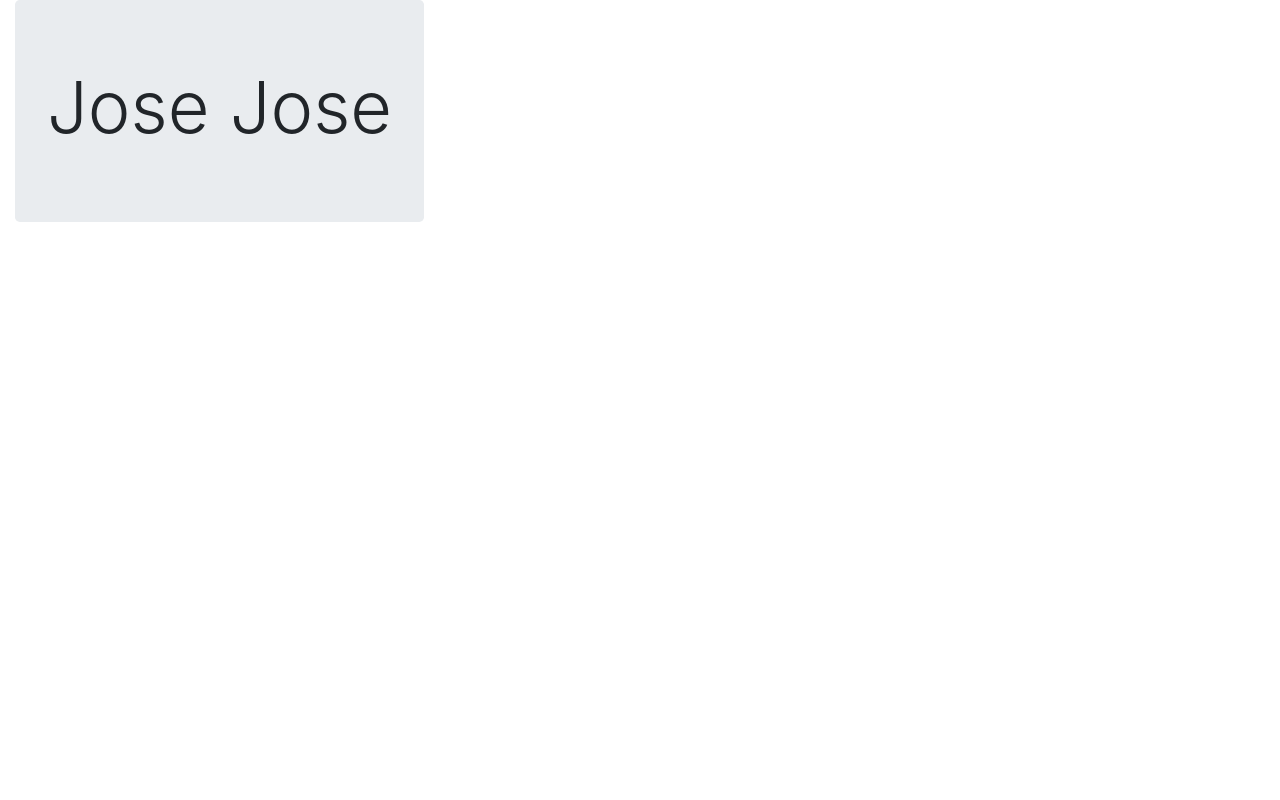
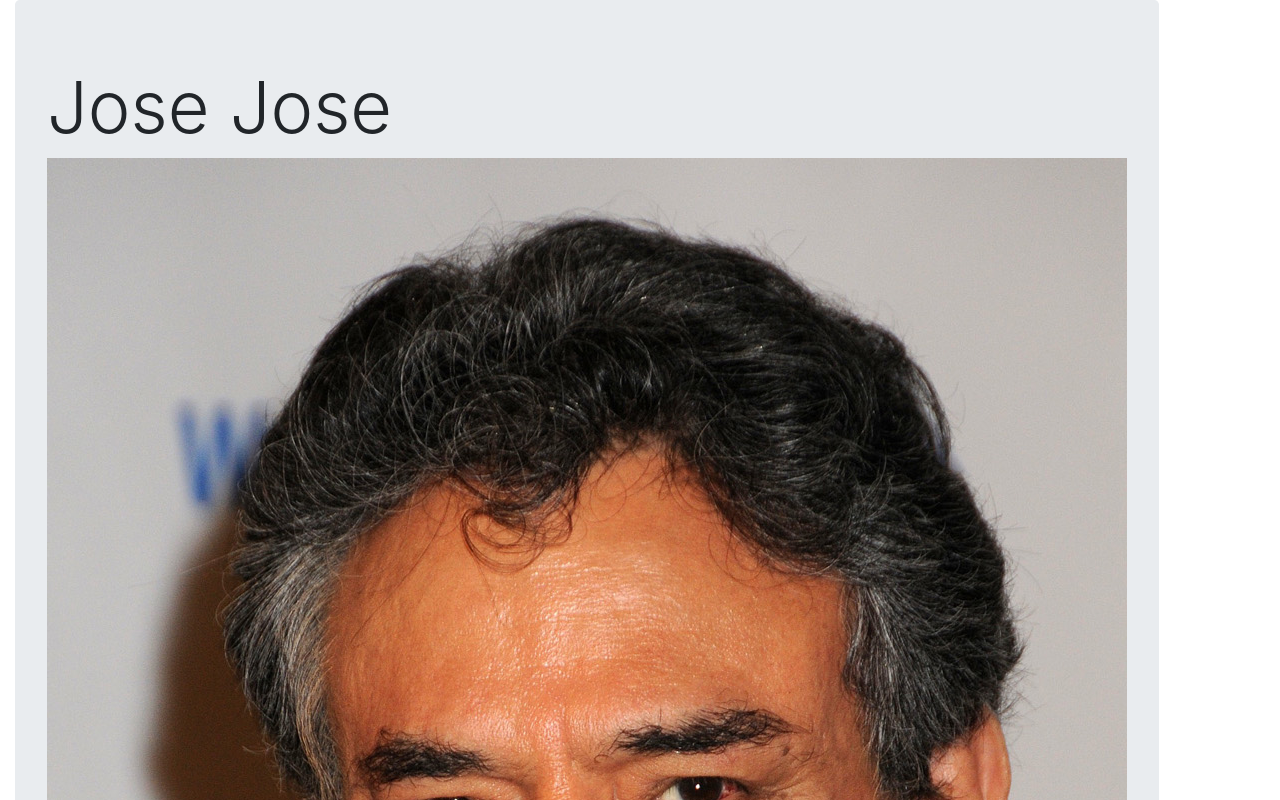
Before and after one commit to RodolfoRodriguezMata/microverse-trial-Fernanda-Rodolfo, a plain HTML site: page fcc-test-suite-template-master/index.html in a window 1280 px wide. Shown: the top 800 px of the page. Drawn offline with nearby package versions, Linux system fonts and the light colour scheme.

Commit message:
step 4, img

```diff
--- a/fcc-test-suite-template-master/index.html
+++ b/fcc-test-suite-template-master/index.html
@@ -16,7 +16,7 @@
           <div class="jumbotron">
             <h1 id="title" class="display-3">Jose Jose</h1>
             <div id="img-div">
-
+                <img id="image" src="jose_jose.jpg"></img>
             </div>
           </div>
         </div>
@@ -29,7 +29,7 @@
 
     <script  src="js/index.js"></script>
     <script src="https://code.jquery.com/jquery-3.3.1.slim.min.js" integrity="sha384-q8i/X+965DzO0rT7abK41JStQIAqVgRVzpbzo5smXKp4YfRvH+8abtTE1Pi6jizo" crossorigin="anonymous"></script>
-<script src="https://cdnjs.cloudflare.com/ajax/libs/popper.js/1.14.7/umd/popper.min.js" integrity="sha384-UO2eT0CpHqdSJQ6hJty5KVphtPhzWj9WO1clHTMGa3JDZwrnQq4sF86dIHNDz0W1" crossorigin="anonymous"></script>
-<script src="https://stackpath.bootstrapcdn.com/bootstrap/4.3.1/js/bootstrap.min.js" integrity="sha384-JjSmVgyd0p3pXB1rRibZUAYoIIy6OrQ6VrjIEaFf/nJGzIxFDsf4x0xIM+B07jRM" crossorigin="anonymous"></script>
+    <script src="https://cdnjs.cloudflare.com/ajax/libs/popper.js/1.14.7/umd/popper.min.js" integrity="sha384-UO2eT0CpHqdSJQ6hJty5KVphtPhzWj9WO1clHTMGa3JDZwrnQq4sF86dIHNDz0W1" crossorigin="anonymous"></script>
+    <script src="https://stackpath.bootstrapcdn.com/bootstrap/4.3.1/js/bootstrap.min.js" integrity="sha384-JjSmVgyd0p3pXB1rRibZUAYoIIy6OrQ6VrjIEaFf/nJGzIxFDsf4x0xIM+B07jRM" crossorigin="anonymous"></script>
   </body>
 </html>
```
Also changed, not shown: fcc-test-suite-template-master/jose_jose.jpg (renamed from fcc-test-suite-template-master/159194_v9_ba.jpg).
